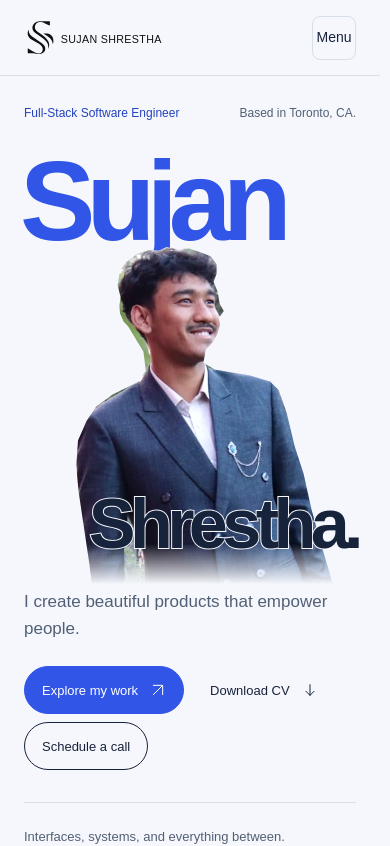
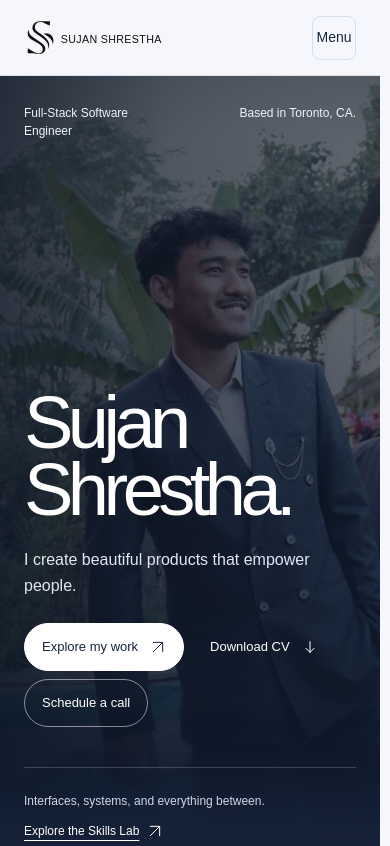
Before and after one commit to darkweb19/sujanshrestha.ca, a Next.js app: page / in a window 390 px wide. Shown: the top 846 px of the page. Built offline with nearby package versions, Linux system fonts and the light colour scheme.

Commit message:
feat: replace hero cutout with full-photo gradient and restrained sections

```diff
--- a/app/globals.css
+++ b/app/globals.css
@@ -193,227 +193,187 @@ textarea {
 .mobile-nav a:hover {
 	background: var(--color-bg-2);
 }
+/* Full photograph, one optimized image, with a static bounded gradient blur. */
 .portfolio-hero {
-	padding-top: 36px;
-	padding-bottom: 48px;
-}
-.hero-rail {
-	display: flex;
-	justify-content: space-between;
-	align-items: center;
-	gap: 24px;
-	font-size: 14px;
-	color: var(--color-text-muted);
-}
-.hero-canvas {
 	position: relative;
 	isolation: isolate;
-	--hero-canvas-height: clamp(460px, 37vw, 540px);
-	--portrait-top: -100px;
-	height: var(--hero-canvas-height);
-	margin-top: 22px;
+	background: var(--color-text-primary);
+	color: white;
 	overflow: clip;
-	background: var(--color-bg-0);
-}
-.hero-type {
-	position: relative;
-	height: 100%;
-	margin: 0;
-	line-height: 0.84;
-	letter-spacing: -0.08em;
-	font-weight: 600;
-}
-.hero-first,
-.hero-last {
-	letter-spacing: -0.08em;
-}
-.hero-first {
-	color: var(--color-brand);
+}
+.hero-background {
 	position: absolute;
-	top: 28px;
-	left: -9px;
-	z-index: 1;
-	font-size: clamp(140px, 18.7vw, 270px);
-}
-.hero-last {
+	inset: 0;
+	z-index: -2;
+}
+.hero-background img {
+	object-fit: cover;
+	object-position: 50% 26%;
+	filter: saturate(0.65);
+}
+.hero-background::after {
+	content: "";
 	position: absolute;
-	right: 4px;
-	bottom: 36px;
-	z-index: 3;
-	font-size: clamp(110px, 16.2vw, 234px);
-	color: var(--color-text-primary);
-	-webkit-text-stroke: 3px var(--color-bg-0);
-	paint-order: stroke fill;
-}
-.hero-cutout {
+	inset: 0;
+	background:
+		linear-gradient(90deg, #0c1624df 0%, #0c1624b8 46%, #0c1624a8 100%),
+		linear-gradient(0deg, #17233b 0%, #17233b75 30%, transparent 70%);
+}
+.hero-gradient-blur {
 	position: absolute;
-	z-index: 2;
-	left: 61%;
-	top: var(--portrait-top);
-	width: 900px;
-	height: 998px;
-	transform: translateX(-50%);
+	bottom: 0;
+	inset-inline: 0;
+	height: 180px;
+	z-index: -1;
 	pointer-events: none;
-	mask-image: linear-gradient(
-		to bottom,
-		black 0px,
-		black calc(var(--hero-canvas-height) - var(--portrait-top) - 44px),
-		transparent calc(var(--hero-canvas-height) - var(--portrait-top) - 4px)
-	);
-}
-.hero-portrait-motion {
-	position: relative;
-	width: 100%;
-	height: 100%;
-	transform: translate3d(var(--hero-x, 0px), var(--hero-y, 0px), 0);
-	transition: transform 0.35s cubic-bezier(0.2, 0.7, 0.2, 1);
-	/* Trace the original photograph; preserve the actual face and fabric pixels. */
-	clip-path: polygon(
-		35.6% 24%,
-		35.1% 22.1%,
-		35.5% 20%,
-		36.5% 18.7%,
-		38.4% 17.4%,
-		40.4% 16.8%,
-		42% 16.9%,
-		43.3% 16.4%,
-		45% 16.7%,
-		47% 16.6%,
-		48.7% 17.1%,
-		50.6% 17.8%,
-		51.6% 19%,
-		51.6% 20.4%,
-		51.1% 21.6%,
-		51.8% 23.2%,
-		52.1% 24.9%,
-		52.8% 26%,
-		52.3% 26.7%,
-		51.9% 26.9%,
-		52.2% 28.1%,
-		51.7% 29.5%,
-		50.9% 30.8%,
-		49.8% 31.8%,
-		49.4% 33.8%,
-		51.3% 34.8%,
-		57.2% 35.7%,
-		60.5% 36.6%,
-		62.2% 38.1%,
-		63.3% 41.4%,
-		64.6% 46.3%,
-		66.1% 50.5%,
-		67.4% 55.8%,
-		69.2% 61.7%,
-		71% 67.1%,
-		72.2% 71.8%,
-		72% 76.5%,
-		71% 81.9%,
-		72.8% 90%,
-		73.1% 100%,
-		38.2% 100%,
-		38% 89.9%,
-		37.3% 89.7%,
-		36.8% 87.9%,
-		35.7% 87%,
-		35% 86.6%,
-		34.9% 88.7%,
-		34.1% 88.2%,
-		33.7% 86.5%,
-		32.8% 85.9%,
-		32.9% 88%,
-		32.1% 87.6%,
-		31.6% 85.7%,
-		30.9% 84.9%,
-		30.6% 82.7%,
-		33.5% 81.7%,
-		32.8% 78.1%,
-		31.4% 71.5%,
-		30.4% 64.1%,
-		29.4% 58%,
-		28.6% 53.2%,
-		28.2% 49.3%,
-		28.5% 45.5%,
-		29.9% 42.6%,
-		31.5% 40.4%,
-		34.2% 38.6%,
-		38.5% 36.7%,
-		39.8% 35%,
-		39.4% 32.1%,
-		38.1% 30.2%,
-		36.9% 28.4%,
-		36.1% 27.6%,
-		35.5% 26.4%,
-		35.4% 25.2%
-	);
-}
-.hero-cutout img {
-	object-fit: contain;
-	object-position: top center;
-	filter: saturate(0.85) contrast(1.03);
-}
-
+	background: linear-gradient(0deg, #17233b 0%, #17233b70 55%, transparent);
+	backdrop-filter: blur(9px);
+	mask-image: linear-gradient(transparent, black 65%);
+}
+.hero-content {
+	padding-top: 40px;
+	padding-bottom: 28px;
+}
+.hero-rail {
+	display: flex;
+	align-items: center;
+	justify-content: space-between;
+	gap: 24px;
+	font-size: 13px;
+	color: #f0f3fa;
+}
 .hero-introduction {
-	display: flex;
-	justify-content: space-between;
-	align-items: center;
-	gap: 40px;
-	padding-top: 16px;
+	padding-top: 180px;
+}
+.hero-name {
+	font-size: clamp(88px, 10.6vw, 152px);
+	line-height: 0.9;
+	letter-spacing: -0.075em;
+	font-weight: 500;
+}
+.hero-name span {
+	display: block;
 }
 .hero-summary {
+	margin-top: 28px;
 	font-size: 18px;
 	line-height: 1.6;
-	max-width: 380px;
-	color: var(--color-text-muted);
+	max-width: 360px;
+	color: #e2e7f1;
 }
 .hero-actions {
 	display: flex;
 	flex-wrap: wrap;
 	align-items: center;
-	justify-content: flex-end;
 	gap: 10px;
+	margin-top: 28px;
 }
 .hero-actions > .action {
 	border-radius: 100px;
-	padding: 14px 22px;
+	padding: 13px 22px;
+	background: transparent;
+	color: white;
+	border-color: #ffffff80;
+}
+.hero-actions > .action-primary {
+	background: white;
+	color: var(--color-text-primary);
+	border-color: white;
+}
+.hero-actions > .action:hover {
+	background: #ffffff18;
+	border-color: white;
+}
+.hero-actions > .action-primary:hover {
+	background: var(--color-bg-2);
+	color: var(--color-text-primary);
 }
 .hero-actions > .hero-cv {
 	border-color: transparent;
 }
-.hero-actions > .hero-cv:hover {
-	background: var(--color-bg-2);
-}
 .hero-actions > .action svg {
 	transition: transform 180ms;
 }
 .hero-actions > .action:hover svg {
 	transform: translate(2px, -2px);
 }
-@media (prefers-reduced-motion: no-preference) {
-	.hero-first {
-		animation: hero-name-arrive 0.75s cubic-bezier(0.2, 0.7, 0.2, 1) both;
-	}
-	.hero-last {
-		animation: hero-name-arrive 0.9s cubic-bezier(0.2, 0.7, 0.2, 1) both;
-	}
-	.hero-portrait-motion img {
-		animation: hero-portrait-arrive 0.9s cubic-bezier(0.2, 0.7, 0.2, 1) both;
-	}
-}
-@keyframes hero-name-arrive {
-	from {
-		transform: translateY(24px);
-	}
-	to {
-		transform: translateY(0);
-	}
-}
-@keyframes hero-portrait-arrive {
-	from {
-		transform: translateY(22px) scale(0.98);
-	}
-	to {
-		transform: translateY(0) scale(1);
-	}
-}
+.hero-bottom {
+	display: flex;
+	justify-content: space-between;
+	gap: 24px;
+	border-top: 1px solid #ffffff30;
+	margin-top: 56px;
+	padding-top: 24px;
+	font-size: 13px;
+	color: #d1d8e7;
+}
+.hero-bottom a {
+	display: inline-flex;
+	align-items: center;
+	gap: 8px;
+	color: white;
+	text-decoration: underline;
+	text-underline-offset: 5px;
+}
+.portfolio-hero :focus-visible {
+	outline-color: white;
+}
+@media (max-width: 1000px) {
+	.hero-introduction {
+		padding-top: 200px;
+	}
+}
+@media (max-width: 640px) {
+	.hero-content {
+		padding-top: 28px;
+		padding-bottom: 28px;
+	}
+	.hero-background img {
+		object-position: 35% 20%;
+	}
+	.hero-rail {
+		align-items: flex-start;
+		font-size: 12px;
+		gap: 20px;
+	}
+	.hero-rail p:first-child {
+		max-width: 155px;
+	}
+	.hero-rail p:last-child {
+		text-align: right;
+		max-width: 120px;
+	}
+	.hero-introduction {
+		padding-top: 250px;
+	}
+	.hero-name {
+		font-size: clamp(66px, 19vw, 110px);
+	}
+	.hero-summary {
+		font-size: 16px;
+		max-width: 300px;
+		margin-top: 24px;
+	}
+	.hero-actions {
+		gap: 8px;
+		margin-top: 24px;
+	}
+	.hero-actions > .action {
+		padding: 12px 17px;
+		font-size: 13px;
+	}
+	.hero-bottom {
+		margin-top: 40px;
+		flex-direction: column;
+		gap: 12px;
+		font-size: 12px;
+	}
+	.hero-gradient-blur {
+		height: 160px;
+		backdrop-filter: blur(6px);
+	}
+}
+
 .action {
 	display: inline-flex;
 	gap: 12px;
@@ -440,24 +400,6 @@ textarea {
 	border-color: var(--color-brand-deep);
 	background: var(--color-brand-deep);
 }
-.hero-bottom {
-	margin-top: 40px;
-	padding-top: 24px;
-	border-top: 1px solid var(--color-glass-border);
-	display: flex;
-	justify-content: space-between;
-	gap: 24px;
-	color: var(--color-text-muted);
-	font-size: 14px;
-}
-.hero-bottom a {
-	color: var(--color-brand-deep);
-	display: inline-flex;
-	align-items: center;
-	gap: 8px;
-	text-decoration: underline;
-	text-underline-offset: 5px;
-}
 .portfolio-section {
 	padding-block: clamp(64px, 8vw, 112px);
 }
@@ -560,7 +502,7 @@ textarea {
 	margin-top: 10px;
 }
 .education-section {
-	background: var(--color-bg-2);
+	background: var(--color-bg-0);
 }
 .education-row {
 	display: grid;
@@ -615,18 +557,18 @@ textarea {
 	color: var(--color-text-dim);
 }
 .contact-section {
-	background: var(--color-peach);
-	color: var(--color-text-primary);
+	background: var(--color-text-primary);
+	color: white;
 	padding-block: 96px;
 }
 .contact-section .section-kicker {
-	color: var(--color-text-muted);
+	color: #d1d8e7;
 }
 .contact-section .section-title {
 	font-size: clamp(48px, 7vw, 88px);
 }
 .contact-intro {
-	color: var(--color-text-muted);
+	color: #d1d8e7;
 	max-width: 530px;
 	font-size: 18px;
 	line-height: 1.7;
@@ -641,7 +583,7 @@ textarea {
 	overflow-wrap: anywhere;
 }
 .contact-email:hover {
-	border-color: var(--color-text-primary);
+	border-color: currentColor;
 }
 .contact-links {
 	display: flex;
@@ -652,6 +594,7 @@ textarea {
 }
 .contact-links a,
 .contact-links button {
+	gap: 8px;
 	min-height: 44px;
 	display: inline-flex;
 	align-items: center;
@@ -662,7 +605,7 @@ textarea {
 	text-underline-offset: 5px;
 }
 .contact-section :focus-visible {
-	outline-color: var(--color-text-primary);
+	outline-color: white;
 }
 .site-footer {
 	padding-block: 36px;
@@ -814,34 +757,6 @@ textarea {
 	.desktop-nav {
 		gap: 18px;
 	}
-	.hero-canvas {
-		--hero-canvas-height: 490px;
-		--portrait-top: -70px;
-	}
-	.hero-first {
-		font-size: 19vw;
-		top: 40px;
-	}
-	.hero-last {
-		font-size: 16vw;
-		bottom: 40px;
-	}
-	.hero-cutout {
-		width: 780px;
-		height: 865px;
-		left: 60%;
-	}
-	.hero-introduction {
-		align-items: flex-start;
-		flex-direction: column;
-		gap: 24px;
-	}
-	.hero-summary {
-		max-width: 480px;
-	}
-	.hero-actions {
-		justify-content: flex-start;
-	}
 }
 @media (max-width: 900px) {
 	.desktop-nav {
@@ -864,65 +779,6 @@ textarea {
 	.brand-link img {
 		width: 156px;
 		height: 40px;
-	}
-	.portfolio-hero {
-		padding-top: 28px;
-		padding-bottom: 32px;
-	}
-	.hero-rail {
-		align-items: flex-start;
-		font-size: 12px;
-		gap: 20px;
-	}
-	.hero-rail p:first-child {
-		max-width: 160px;
-	}
-	.hero-rail p:last-child {
-		max-width: 120px;
-		text-align: right;
-	}
-	.hero-canvas {
-		--hero-canvas-height: 450px;
-		--portrait-top: 0px;
-		margin-top: 16px;
-		margin-inline: -4px;
-	}
-	.hero-first {
-		font-size: 29vw;
-		top: 16px;
-		left: 0;
-	}
-	.hero-last {
-		font-size: 18vw;
-		right: 2px;
-		bottom: 34px;
-		-webkit-text-stroke-width: 2px;
-	}
-	.hero-cutout {
-		width: 600px;
-		height: 665px;
-		left: 55%;
-	}
-	.hero-introduction {
-		padding-top: 0;
-		gap: 24px;
-	}
-	.hero-summary {
-		font-size: 17px;
-		max-width: 330px;
-	}
-	.hero-actions {
-		gap: 8px;
-	}
-	.hero-actions > .action {
-		padding: 12px 17px;
-		font-size: 13px;
-	}
-	.hero-bottom {
-		margin-top: 32px;
-		flex-direction: column;
-		gap: 12px;
-		font-size: 13px;
 	}
 
 	.section-heading {
@@ -1048,21 +904,6 @@ textarea {
 	text-underline-offset: 3px;
 }
 
-/* The accepted portrait/type canvas carries the new cobalt identity. */
-.hero-rail p:first-child {
-	color: var(--color-brand-deep);
-}
-.hero-summary {
-	max-width: 365px;
-}
-.hero-actions > .hero-cv {
-	background: transparent;
-}
-.hero-first::selection,
-.hero-last::selection {
-	background: var(--color-peach);
-}
-
 /* Progressive reading keeps the full professional record close at hand. */
 .about-section {
 	padding-block: 64px 88px;
@@ -1180,7 +1021,7 @@ textarea {
 }
 
 .education-section {
-	background: var(--color-mint);
+	background: var(--color-bg-0);
 }
 .education-list > li:last-child {
 	border-bottom: 1px solid var(--color-glass-border);
@@ -1220,10 +1061,10 @@ textarea {
 	max-width: 620px;
 }
 .contact-section .contact-email {
-	color: var(--color-text-primary);
+	color: white;
 }
 .contact-section .contact-links {
-	color: var(--color-text-primary);
+	color: white;
 }
 @media (max-width: 640px) {
 	.education-disclosure > summary {
@@ -2076,11 +1917,11 @@ textarea {
 	min-width: 0;
 }
 
-/* Colored surfaces use ink; muted body text is reserved for light surfaces. */
+/* Deep contact surface uses high-contrast light copy. */
 .contact-section .section-kicker,
 .contact-section .contact-intro,
 .contact-section [role="status"] {
-	color: var(--color-text-primary);
+	color: #d1d8e7;
 }
 .project-live-frame {
 	display: block;
--- a/components/Contact.tsx
+++ b/components/Contact.tsx
@@ -1,5 +1,6 @@
 "use client";
 import { useEffect, useRef, useState } from "react";
+import Arrow from "./common/Arrow";
 export default function Contact() {
 	const [message, setMessage] = useState("");
 	const timer = useRef<ReturnType<typeof setTimeout> | null>(null);
@@ -46,14 +47,14 @@ export default function Contact() {
 								target="_blank"
 								rel="noopener noreferrer"
 							>
-								GitHub ↗
+								GitHub <Arrow size={14} />
 							</a>
 							<a
 								href="https://linkedin.com/in/sujansthadev"
 								target="_blank"
 								rel="noopener noreferrer"
 							>
-								LinkedIn ↗
+								LinkedIn <Arrow size={14} />
 							</a>
 							<a href="/blogs">Blog</a>
 						</div>
--- a/components/Hero.tsx
+++ b/components/Hero.tsx
@@ -1,39 +1,31 @@
 import Image from "next/image";
 import Link from "next/link";
-import HeroCanvas from "./home/HeroCanvas";
 import Arrow from "./common/Arrow";
 import ScheduleCallModal from "./ScheduleCallModal";
 
 export default function Hero() {
 	return (
-		<section
-			id="home"
-			className="portfolio-hero section-container"
-			aria-label="Introduction"
-		>
+		<section id="home" className="portfolio-hero" aria-label="Introduction">
+			<div className="hero-background" aria-hidden="true">
+				<Image
+					src="/images/sujan.jpg"
+					alt=""
+					fill
+					sizes="100vw"
+					priority
+					fetchPriority="high"
+				/>
+			</div>
+			<div className="hero-gradient-blur" aria-hidden="true" />
+			<div className="hero-content section-container">
 				<div className="hero-rail">
 					<p>Full-Stack Software Engineer</p>
 					<p>Based in Toronto, CA.</p>
 				</div>
-			<HeroCanvas>
-				<h1 className="hero-type">
-					<span className="hero-first">Sujan</span>
-					<span className="hero-last">Shrestha.</span>
+				<div className="hero-introduction">
+					<h1 className="hero-name">
+						Sujan <span>Shrestha.</span>
 					</h1>
-				<div className="hero-cutout">
-					<div className="hero-portrait-motion">
-						<Image
-							src="/images/sujan.jpg"
-							alt="Sujan Shrestha"
-							fill
-							sizes="(max-width: 640px) 600px, (max-width: 1000px) 780px, 900px"
-							priority
-							fetchPriority="high"
-						/>
-					</div>
-				</div>
-			</HeroCanvas>
-			<div className="hero-introduction">
 					<p className="hero-summary">
 						I create beautiful products that empower people.
 					</p>
@@ -57,6 +49,7 @@ export default function Hero() {
 						Explore the Skills Lab <Arrow />
 					</Link>
 				</div>
+			</div>
 		</section>
 	);
 }
--- a/components/home/HeroCanvas.tsx
+++ /dev/null
@@ -1,65 +0,0 @@
-"use client";
-
-import { useEffect, useRef, type ReactNode } from "react";
-
-/** The server owns the content; this island only adds optional pointer depth. */
-export default function HeroCanvas({ children }: { children: ReactNode }) {
-	const canvas = useRef<HTMLDivElement>(null);
-	useEffect(() => {
-		const element = canvas.current;
-		if (!element) return;
-		const preference = window.matchMedia(
-			"(prefers-reduced-motion: no-preference) and (hover: hover) and (pointer: fine)",
-		);
-		let visible = true;
-		let frame = 0;
-		let pointerX = 0;
-		let pointerY = 0;
-		const reset = () => {
-			cancelAnimationFrame(frame);
-			frame = 0;
-			element.style.setProperty("--hero-x", "0px");
-			element.style.setProperty("--hero-y", "0px");
-		};
-		const move = (event: PointerEvent) => {
-			if (!preference.matches || !visible || document.hidden) return;
-			pointerX = event.clientX;
-			pointerY = event.clientY;
-			if (frame) return;
-			frame = requestAnimationFrame(() => {
-				const bounds = element.getBoundingClientRect();
-				const x = Math.max(
-					-1,
-					Math.min(1, ((pointerX - bounds.left) / bounds.width) * 2 - 1),
-				);
-				const y = Math.max(
-					-1,
-					Math.min(1, ((pointerY - bounds.top) / bounds.height) * 2 - 1),
-				);
-				element.style.setProperty("--hero-x", `${x * 8}px`);
-				element.style.setProperty("--hero-y", `${y * 5}px`);
-				frame = 0;
-			});
-		};
-		const observer = new IntersectionObserver(([entry]) => {
-			visible = entry.isIntersecting;
-			if (!visible) reset();
-		});
-		observer.observe(element);
-		element.addEventListener("pointermove", move, { passive: true });
-		element.addEventListener("pointerleave", reset);
-		preference.addEventListener("change", reset);
-		return () => {
-			reset();
-			observer.disconnect();
-			element.removeEventListener("pointermove", move);
-			element.removeEventListener("pointerleave", reset);
-			preference.removeEventListener("change", reset);
-		};
-	}, []);
-	return (
-		<div ref={canvas} className="hero-canvas">
-			{children}
-		</div>
-	);
-}
```
Also changed, not shown: 1 other file (tests, documents, lock files or other folders). Lines whose indentation alone changed are shown as unchanged.
